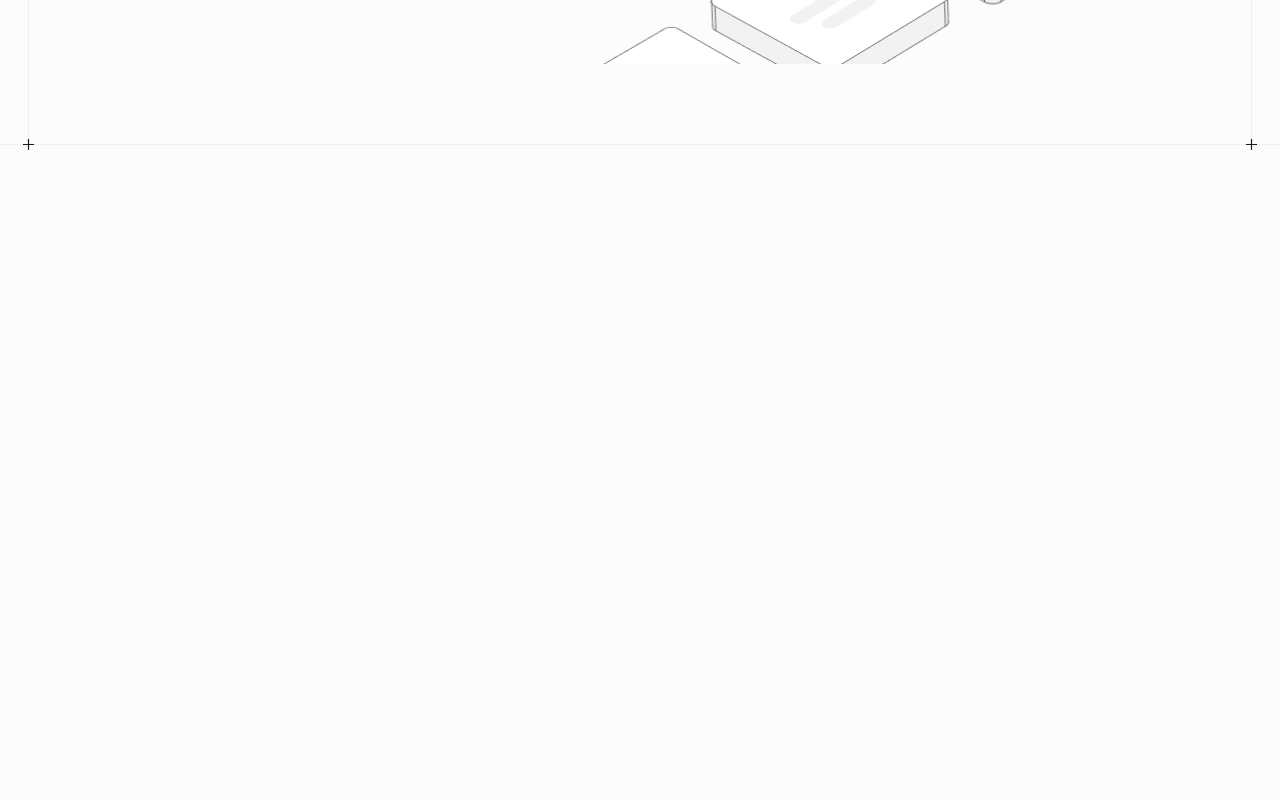
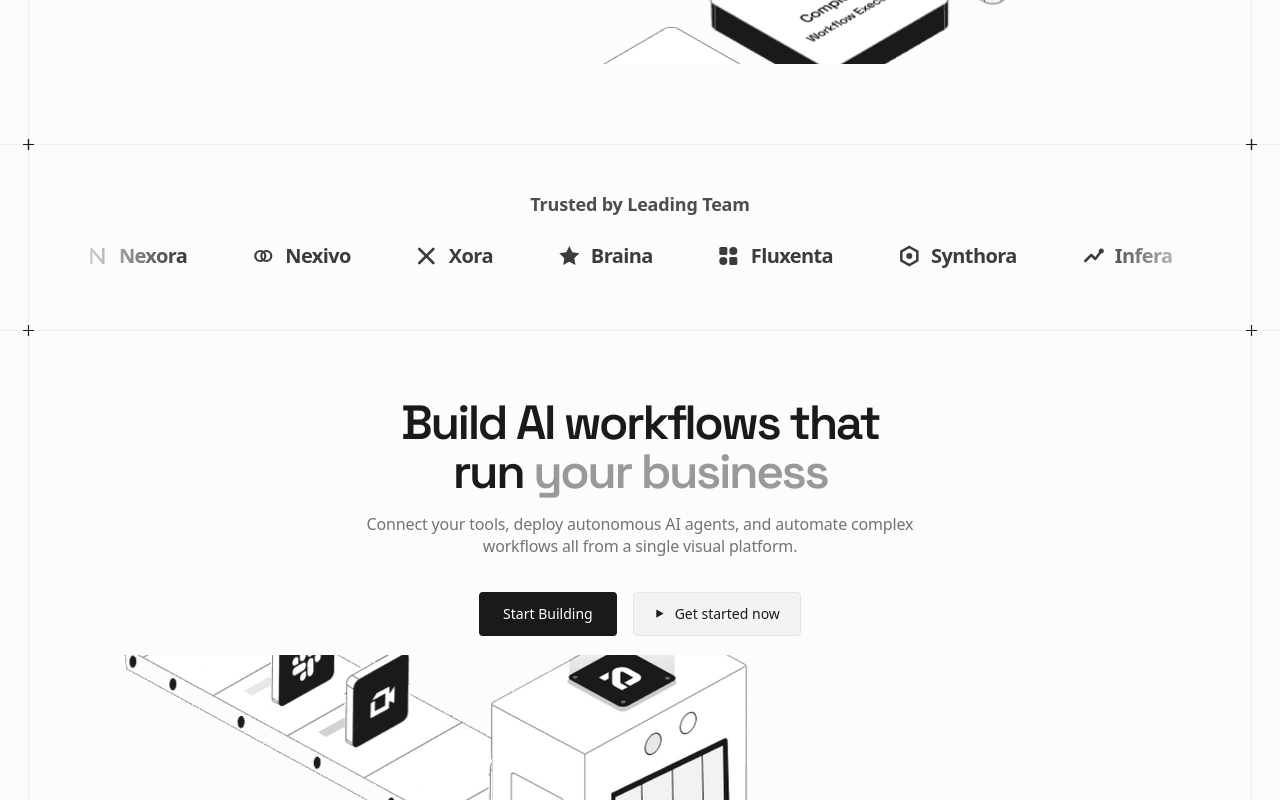
Before and after one commit to Mahmoudfattah/aoutive, a Next.js app: page / in a window 1280 px wide. Shown: the part 740-1540 px from the top of the page. Before the commit the page ends 893 px from the top, so only its background shows below. Built offline with nearby package versions, Linux system fonts and the light colour scheme.

Commit message:
implement trustedsection and inhance the animatiom

```diff
--- a/app/page.tsx
+++ b/app/page.tsx
@@ -1,16 +1,17 @@
 import Navbar from "@/components/layout/Navbar";
 import HeroSection from "@/components/sections/hero/HeroSection";
-import SectionWrapper from "@/components/ui/SectionWrapper";
-import Image from "next/image";
+import TrustedBySection from "@/components/sections/TrustedBySection";
 
 export default function Home() {
   return (
     <div className="min-h-screen bg-[#FCFCFC] text-[#1A1A1A]">
       <Navbar />
-      <main>{/* السكشن الجاي: HeroSection */}
-     {/* <SectionWrapper/> */}
-     <HeroSection/>
-
+      <main>
+        {/* السكشن الجاي: HeroSection */}
+        {/* <SectionWrapper/> */}
+        <HeroSection />
+        <TrustedBySection />
+        <HeroSection />
       </main>
     </div>
   );
--- /dev/null
+++ b/components/sections/TrustedBySection.tsx
@@ -0,0 +1,186 @@
+"use client";
+
+import React, { useRef } from "react";
+import SectionWrapper from "../ui/SectionWrapper";
+import gsap from "gsap";
+import { useGSAP } from "@gsap/react";
+
+gsap.registerPlugin(useGSAP);
+
+// ============================================================================
+// بيانات وشعارات البراندات السبعة الأصلية في موقع Aoutive AI
+// ============================================================================
+interface BrandLogo {
+  name: string;
+  icon: React.ReactNode;
+}
+
+const BRAND_LOGOS: BrandLogo[] = [
+  {
+    name: "Braina",
+    icon: (
+      <svg width="24" height="24" viewBox="0 0 24 24" fill="none">
+        <path
+          d="M12 2L15.09 8.26L22 9.27L17 14.14L18.18 21.02L12 17.77L5.82 21.02L7 14.14L2 9.27L8.91 8.26L12 2Z"
+          fill="#1A1A1A"
+        />
+      </svg>
+    ),
+  },
+  {
+    name: "Fluxenta",
+    icon: (
+      <svg width="24" height="24" viewBox="0 0 24 24" fill="none">
+        <rect x="3" y="3" width="8" height="8" rx="1.5" fill="#1A1A1A" />
+        <rect x="13" y="3" width="8" height="8" rx="4" fill="#1A1A1A" />
+        <rect x="3" y="13" width="8" height="8" rx="4" fill="#1A1A1A" />
+        <rect x="13" y="13" width="8" height="8" rx="1.5" fill="#1A1A1A" />
+      </svg>
+    ),
+  },
+  {
+    name: "Synthora",
+    icon: (
+      <svg width="24" height="24" viewBox="0 0 24 24" fill="none">
+        <path
+          d="M12 3L20 7.5V16.5L12 21L4 16.5V7.5L12 3Z"
+          stroke="#1A1A1A"
+          strokeWidth="2.5"
+        />
+        <circle cx="12" cy="12" r="3" fill="#1A1A1A" />
+      </svg>
+    ),
+  },
+  {
+    name: "Infera",
+    icon: (
+      <svg width="24" height="24" viewBox="0 0 24 24" fill="none">
+        <path
+          d="M4 17L10 11L14 15L20 7"
+          stroke="#1A1A1A"
+          strokeWidth="2.5"
+          strokeLinecap="round"
+          strokeLinejoin="round"
+        />
+        <circle cx="20" cy="7" r="2.5" fill="#1A1A1A" />
+      </svg>
+    ),
+  },
+  {
+    name: "Nexora",
+    icon: (
+      <svg width="24" height="24" viewBox="0 0 24 24" fill="none">
+        <path
+          d="M6 19V5L18 19V5"
+          stroke="#1A1A1A"
+          strokeWidth="2.5"
+          strokeLinecap="round"
+          strokeLinejoin="round"
+        />
+      </svg>
+    ),
+  },
+  {
+    name: "Nexivo",
+    icon: (
+      <svg width="24" height="24" viewBox="0 0 24 24" fill="none">
+        <circle cx="9" cy="12" r="5" stroke="#1A1A1A" strokeWidth="2.2" />
+        <circle cx="15" cy="12" r="5" stroke="#1A1A1A" strokeWidth="2.2" />
+      </svg>
+    ),
+  },
+  {
+    name: "Xora",
+    icon: (
+      <svg width="24" height="24" viewBox="0 0 24 24" fill="none">
+        <path
+          d="M5 5L19 19M19 5L5 19"
+          stroke="#1A1A1A"
+          strokeWidth="2.6"
+          strokeLinecap="round"
+        />
+      </svg>
+    ),
+  },
+];
+
+// ============================================================================
+// مكون TrustedBySection الأساسي مع تطبيق GSAP Infinite Marquee
+// ============================================================================
+
+
+export default function TrustedBySection() {
+  const containerRef = useRef<HTMLDivElement>(null);
+  const tweenRef = useRef<gsap.core.Tween | null>(null);
+
+  useGSAP(
+    () => {
+      // تطبيق حركة الـ Infinite Marquee بـ GSAP تماماً كالمثال المطلوب
+      tweenRef.current = gsap.to(".ticker-track", {
+        xPercent: -50,
+        repeat: -1,
+        duration: 10,
+        ease: "none",
+      });
+    },
+    { scope: containerRef },
+  );
+
+  const handleMouseEnter = () => {
+    // إيقاف أو إبطاء الحركة عند مرور الماوس
+    tweenRef.current?.pause();
+  };
+
+  const handleMouseLeave = () => {
+    // استئناف الحركة عند خروج الماوس
+    tweenRef.current?.play();
+  };
+
+  return (
+    <SectionWrapper
+      id="trusted-by"
+      noPadding
+      showTopCrosshairs
+      className="px-3 sm:px-6 xl:px-0"
+      innerClassName="px-5 py-12 sm:px-7 md:h-[185px] flex flex-col justify-center"
+    >
+
+
+      <div className="mx-auto flex w-full max-w-6xl flex-col items-center gap-5.5">
+        {/* العنوان الفرعي */}
+        <p className="text-center text-[18px] font-semibold tracking-[-0.01em] text-[#4d4d4d] -mt-3!">
+          Trusted by Leading Team
+        </p>
+
+        {/* شريط اللوجوهات المتحرك مع Mask متدرج على الأطراف */}
+        <div
+          ref={containerRef}
+          onMouseEnter={handleMouseEnter}
+          onMouseLeave={handleMouseLeave}
+          style={{
+            WebkitMaskImage:
+              "linear-gradient(to right, transparent, black 10%, black 90%, transparent)",
+            maskImage:
+              "linear-gradient(to right, transparent, black 10%, black 90%, transparent)",
+          }}
+          className="relative w-full overflow-hidden"
+        >
+          <div className="ticker-track flex w-max items-center gap-12 pr-12 will-change-transform sm:gap-16 sm:pr-16">
+            {/* تكرار المصفوفة مرتين لخلق شريط مستمر ودائري بدون انقطاع */}
+            {[...BRAND_LOGOS, ...BRAND_LOGOS].map((brand, index) => (
+              <div
+                key={`${brand.name}-${index}`}
+                className="flex h-8 shrink-0 select-none items-center gap-2.5 text-[#1A1A1A] opacity-85 transition-opacity hover:opacity-100"
+              >
+                {brand.icon}
+                <span className="font-sans text-xl font-semibold tracking-[-0.03em] text-[#1A1A1A]">
+                  {brand.name}
+                </span>
+              </div>
+            ))}
+          </div>
+        </div>
+      </div>
+    </SectionWrapper>
+  );
+}
```
